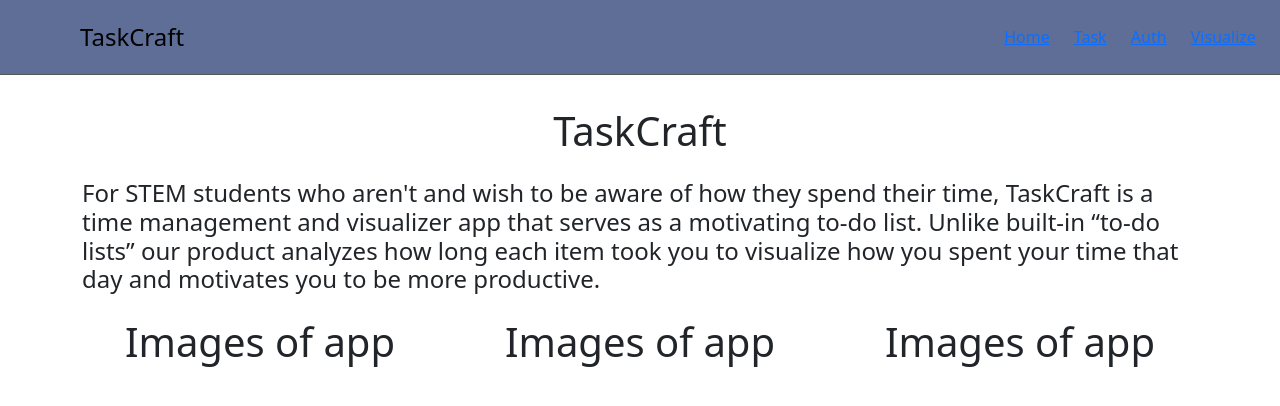
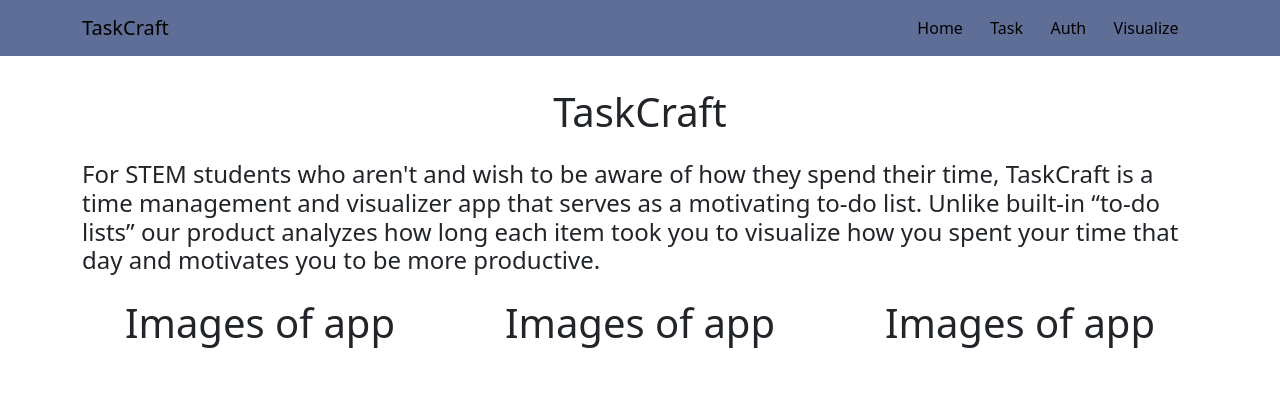
Before and after one commit to Tylermhh/404-day-visualizer-app, a React (Create React App) app in the folder packages/react-frontend/: page / in a window 1280 px wide. Shown: the top 406 px of the page. Built offline with nearby package versions, Linux system fonts and the light colour scheme.

Commit message:
Creating a new nav bar to be on te anding page

```diff
--- a/packages/react-frontend/src/components/LandingPage.tsx
+++ b/packages/react-frontend/src/components/LandingPage.tsx
@@ -2,6 +2,7 @@ import React from 'react';
 import { useNavigate } from 'react-router-dom';
 import styles from "./Page.module.css";
 import Nav from "./Nav/Nav";
+import LandingNav from "./Nav/LandingNav";
 import { Container, Col, Row, Stack } from 'react-bootstrap';
 
 function Main() {
@@ -25,7 +26,8 @@ function Main() {
 
     return (
     <div className = {styles['table-responsive']}>
-        <Nav />
+        {/* <Nav /> */}
+        <LandingNav />
         <Stack gap = {3}>
             <Container />
             <Container />
--- /dev/null
+++ b/packages/react-frontend/src/components/Nav/LandingNav.tsx
@@ -0,0 +1,45 @@
+import React from 'react'
+import styles from './Nav.module.css';
+import {Container, Nav, Navbar, NavDropdown} from 'react-bootstrap';
+import * as data from './links.json'
+
+const linksString = JSON.stringify(data)
+const links = JSON.parse(linksString).links;
+
+type Link = {
+    label: string;
+    href: string
+}
+
+const Links: React.FC<{ links : Link[] }> =({ links }) => {
+    return (
+        <div className = {styles['links-container']}>
+            {links.map((link : Link) => {
+                return (
+                    <div className = {styles['links']}>
+                        <Nav>
+                            <Nav.Item>
+                                <Nav.Link href={link.href}>
+                                    {link.label}
+                                </Nav.Link>
+                            </Nav.Item>
+                        </Nav>
+                    </div>
+                )
+            })}
+        </div>
+    )
+}
+
+const LandingNav: React.FC<{}> = () => {
+    return (
+        <Navbar expand="lg" className = {styles.navbar}>
+            <Container>
+                <Navbar.Brand href="">TaskCraft</Navbar.Brand>
+                <Links links = {links}/>
+            </Container>
+        </Navbar>
+    )
+}
+
+export default LandingNav
--- a/packages/react-frontend/src/components/Nav/Nav.module.css
+++ b/packages/react-frontend/src/components/Nav/Nav.module.css
@@ -1,8 +1,8 @@
 .navbar {
     width: 100%;
-    height: 75px;
+    /*height: 70px;*/
     background: #5F6E96;
-    border-bottom: 1px solid #555;
+    /* border-bottom: 1px solid #555; */
     display: flex;
     align-items: center;
     justify-content: space-between;
@@ -13,7 +13,7 @@
     font-size: x-large;
     color: black;
     cursor: pointer;
-    margin-left: 80px;
+    /*margin-left: 80px;*/
 }
 
 .links-container {
@@ -24,10 +24,11 @@
 
 .links a {
     text-decoration: none;
-    color: rgb(202, 199, 39);
+    color: black;
 }
 
 .links a:hover {
     text-decoration: none;
-    color:rgba(202, 199, 39, 0.8);
+    /*color:rgba(121, 119, 188, 0.5);*/
+    color: white;
 }
```
